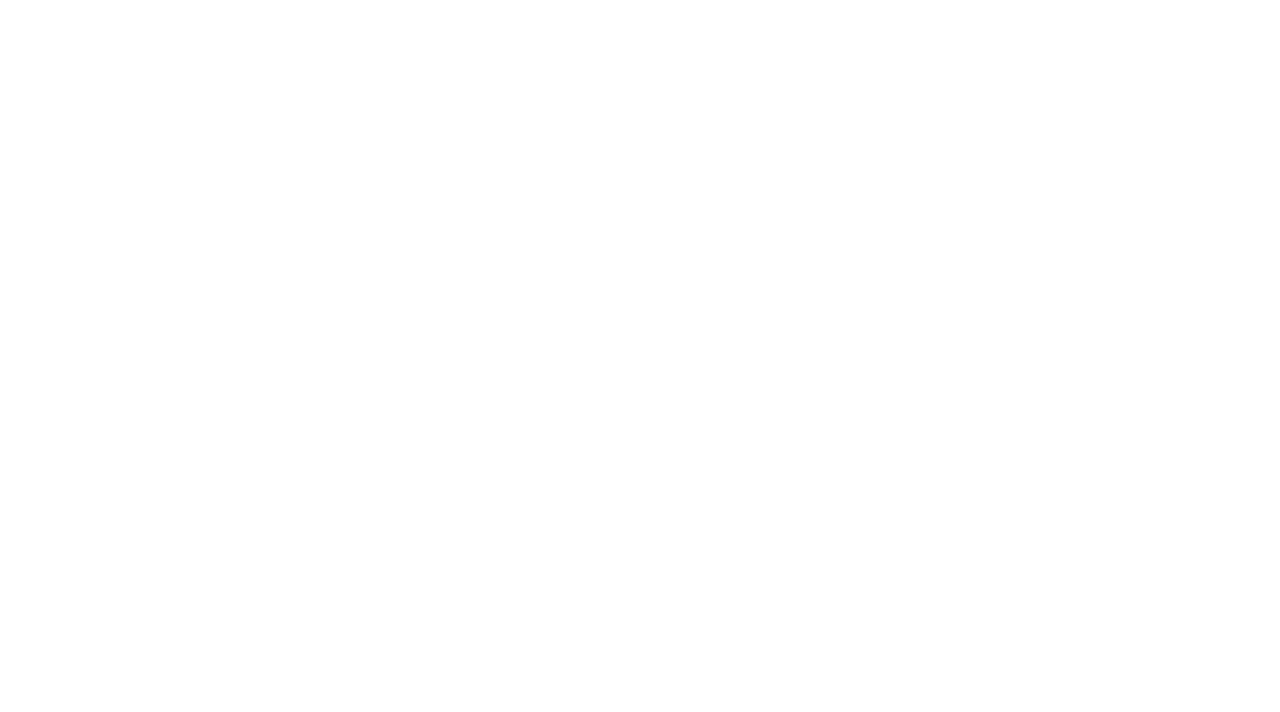
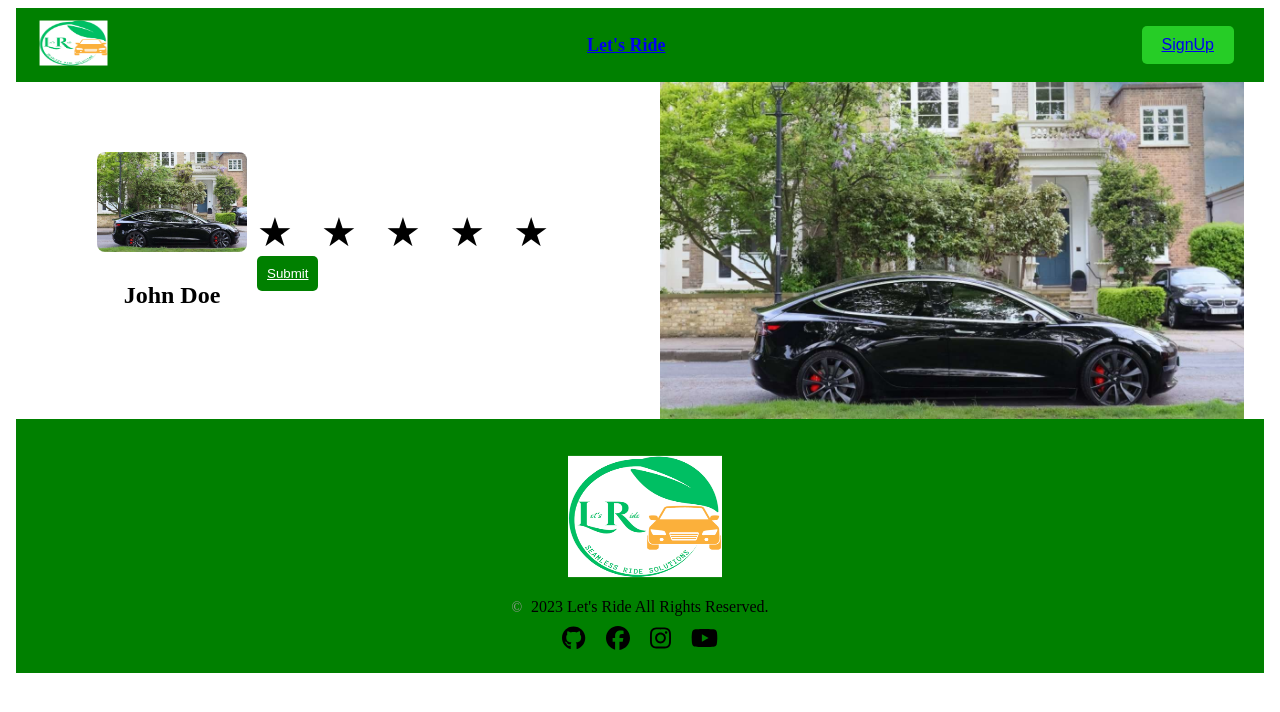
Before and after one commit to thehasnanialeen/LetsRide, a React (Create React App) app in the folder frontend/: page /ratings in a window 1280 px wide. Shown: the top 712 px of the page. Built offline with nearby package versions, Linux system fonts and the light colour scheme.

Commit message:
ratings page + admin home page complete

```diff
--- a/frontend/src/App.js
+++ b/frontend/src/App.js
@@ -9,7 +9,8 @@ import regdriver from './views/regdriver';
 import regdrivercon from './views/regdrivercon';
 import listofrides from './views/listofrides';
 import conmessage from './views/conmessage';
-import reviews from './views/reviews';
+import ratings from './views/ratings';
+import AdminHome from './views/adminhome';
 function App() {
   return (
     <BrowserRouter>
@@ -22,8 +23,9 @@ function App() {
         <Route exact path="/regdrivercon" component={regdrivercon} />
         <Route exact path="/listofrides" component={listofrides} />
         <Route exact path="/conmessage" component={conmessage} />
-        <Route exact path="/reviews" component={reviews} />
+        <Route exact path="/ratings" component={ratings} />
          {/* <Route exact path="/provideride" component={provideride} />  */}
+         <Route exact path="/adminhome" component={AdminHome} />
 
       </Switch>
     </BrowserRouter>
--- /dev/null
+++ b/frontend/src/css/adminhome.css
@@ -0,0 +1,35 @@
+/* adminhome.css */
+.admin-home {
+    display: flex;
+    justify-content: center;
+    align-items: center;
+    height: 100vh;
+    background-color: white;
+  }
+
+  .buttons-container {
+    display: flex;
+    flex-direction: row;
+    align-items: center;
+  }
+
+  .green-button {
+    background-color: green;
+    color: white;
+    padding: 10px 20px;
+    font-size: 18px;
+    border: none;
+    border-radius: 5px;
+    margin-bottom: 10px;
+    cursor: pointer;
+    margin-right: 20px;
+  }
+
+  .system-admin {
+    font: bolder;
+    font-size: xx-large;
+    font-display: column;
+  }
+  .heading{
+    display: block;
+  }
--- /dev/null
+++ b/frontend/src/css/ratings.css
@@ -0,0 +1,63 @@
+/* styles.css */
+.rating-page {
+  display: flex;
+  /* flex-direction: column;
+  align-items: center; */
+}
+
+.driver-card {
+  display: flex;
+  flex-direction: column;
+  align-items: center;
+  margin-bottom: 20px;
+}
+
+.driver-card img {
+  width: 150px;
+  height: 100px;
+  object-fit: cover;
+  border-radius: 8px;
+  margin-bottom: 10px;
+}
+
+.star-rating {
+  font-size: 40px;
+  text-align-last: justify;
+}
+
+.star-selected {
+  color: gold;
+  cursor: pointer;
+
+}
+
+.star-unselected {
+  color: black;
+  cursor: pointer;
+}
+
+.leftname-side {
+  padding: 10px;
+  width: 50%;
+}
+.leftrating-side {
+  padding: 10px;
+  width: 50%;
+}
+
+.right-side {
+  flex: 1;
+  width: 40%;
+}
+#submitratinglink {
+    background-color: green;
+    color: white;
+    border: none;
+    padding: 10px;
+    cursor: pointer;
+    border-radius: 5px;
+    justify-content: center;
+  }
+  #tolist{
+    color: white;
+  }
--- a/frontend/src/css/reviews.css
+++ /dev/null
@@ -1,33 +0,0 @@
-/* reviews.css */
-
-.reviews-container {
-    color:aqua
-  }
-
-  .review-container {
-    display: flex;
-    align-items: center;
-    margin-bottom: 20px;
-    border: 1px solid #ccc;
-    padding: 10px;
-  }
-
-  .rating {
-    font-size: 20px;
-    font-weight: bold;
-    margin-right: 20px;
-  }
-
-  .driver-info {
-    display: flex;
-    align-items: center;
-  }
-
-  .driver-info img {
-    width: 60px;
-    height: 60px;
-    border-radius: 50%;
-    margin-right: 10px;
-  }
-
-  /* Additional styling as needed */
--- /dev/null
+++ b/frontend/src/views/adminhome.js
@@ -0,0 +1,44 @@
+import '../css/adminhome.css';
+import Header from './header';
+import Footer from './footer';
+// AdminHome.js
+import React from 'react';
+import { useHistory } from 'react-router-dom'; // Import useHistory for navigation
+
+const Adminhome = () => {
+  const history = useHistory();
+
+  const handleApprovalsClick = () => {
+    // Redirect to the Driver registration approvals page (replace '/approvals' with the actual path)
+    history.push('/approvals');
+  };
+
+  const handleUnregisterClick = () => {
+    // Redirect to the Unregister drivers page (replace '/unregister' with the actual path)
+    history.push('/unregister');
+  };
+
+  return (
+    <body>
+    <Header> </Header>
+        <div className="admin-home">
+            <div className='system-admin'>
+                <p> System Admin Home </p>
+            </div>
+
+            <div className="buttons-container">
+
+                <button className="green-button" onClick={handleApprovalsClick}>
+                Driver Registration Approvals
+                </button>
+                <button className="green-button" onClick={handleUnregisterClick}>
+                Unregister Drivers
+                </button>
+            </div>
+        </div>
+    <Footer> </Footer>
+    </body>
+  );
+};
+
+export default Adminhome;
--- a/frontend/src/views/header.js
+++ b/frontend/src/views/header.js
@@ -7,9 +7,16 @@ const Header = () => {
   return (
     <header className="header">
       <div className="logo-container">
-        <img src={Photo} alt="Logo" className="headlogo" />
+      <a href='/'>
+        <img src={Photo} alt="Logo" className="headlogo"/>
+      </a>
+
       </div>
-      <div className="company-name">Let's Ride</div>
+        <div className="company-name">
+          <a href='/'>
+          Let's Ride
+          </a>
+        </div>
       <button className="signup-button" > <a href="/signup"> SignUp </a></button>
     </header>
   );
--- /dev/null
+++ b/frontend/src/views/ratings.js
@@ -0,0 +1,68 @@
+// Reviews.js
+//import carPhoto1 from '../images/tesla2.jpg'; // Replace with actual car photos
+import carPicture from '../images/tesla.jpg'; // Replace with actual car photos
+import '../css/ratings.css'; // Import the combined CSS file
+import Header from './header';
+import Footer from './footer';
+
+import React, { useState } from 'react';
+
+const DriverCard = ({ driverName, carPicture }) => {
+  return (
+    <div className="driver-card">
+      <img src={carPicture} alt="Car" />
+      <h2>{driverName}</h2>
+    </div>
+  );
+};
+
+const StarRating = ({ rating, onRate }) => {
+  const stars = [1, 2, 3, 4, 5];
+
+  return (
+    <div className="star-rating">
+      {stars.map((star) => (
+        <span
+          key={star}
+          className={star <= rating ? 'star-selected' : 'star-unselected'}
+          onClick={() => onRate(star)}
+        >
+          ★
+        </span>
+      ))}
+    </div>
+  );
+};
+
+const Ratings = () => {
+  const [rating, setRating] = useState(0);
+
+  const handleRate = (value) => {
+    setRating(value);
+  };
+
+  const driverName = 'John Doe'; // Replace with the driver's name
+  //const carPicture = '../images/tesla.jpg'; // Replace with the path to the driver's car picture
+
+  return (
+    <body>
+      <Header> </Header>
+    <div className="rating-page">
+      <div className="left-side">
+        <DriverCard driverName={driverName} carPicture={carPicture} />
+        <div className='leftrating-side'>
+       <StarRating rating={rating} onRate={handleRate} />
+        {rating > 0 && <p>You rated {driverName} {rating} stars!</p>}
+        <button id='submitratinglink'> <a href='/listofrides' id='tolist'>Submit</a> </button>
+        </div>
+      </div>
+      <div className="right-side">
+        <img src={carPicture} alt="Car" />
+      </div>
+    </div>
+    <Footer></Footer>
+    </body>
+  );
+};
+
+export default Ratings;
--- a/frontend/src/views/reviews.js
+++ /dev/null
@@ -1,49 +0,0 @@
-// Reviews.js
-
-import React from 'react';
-import carPhoto1 from '../images/tesla2.jpg'; // Replace with actual car photos
-import carPhoto2 from '../images/tesla.jpg'; // Replace with actual car photos
-import '../css/reviews.css'; // Import the combined CSS file
-import Header from './header';
-import Footer from './footer';
-
-const reviews = () => {
-  // Replace this data with actual reviews from the database
-  const reviews = [
-    {
-      id: 1,
-      rating: 5,
-      driverName: 'John Doe',
-      carPhoto: carPhoto1,
-    },
-    {
-      id: 2,
-      rating: 4,
-      driverName: 'Jane Smith',
-      carPhoto: carPhoto2,
-    },
-    // Add more reviews as needed
-  ];
-
-  return (
-    <body>
-
-    <Header></Header>
-    <div className="reviews-container">
-      <h2>Reviews</h2>
-      {reviews.map((review) => (
-        <div className="review-container" key={review.id}>
-          <div className="rating">{review.rating} Stars</div>
-          <div className="driver-info">
-            <img src={review.carPhoto} alt="Car" />
-            <p>{review.driverName}</p>
-          </div>
-        </div>
-      ))}
-    </div>
-    <Footer></Footer>
-    </body>
-  );
-};
-
-export default reviews;
```
